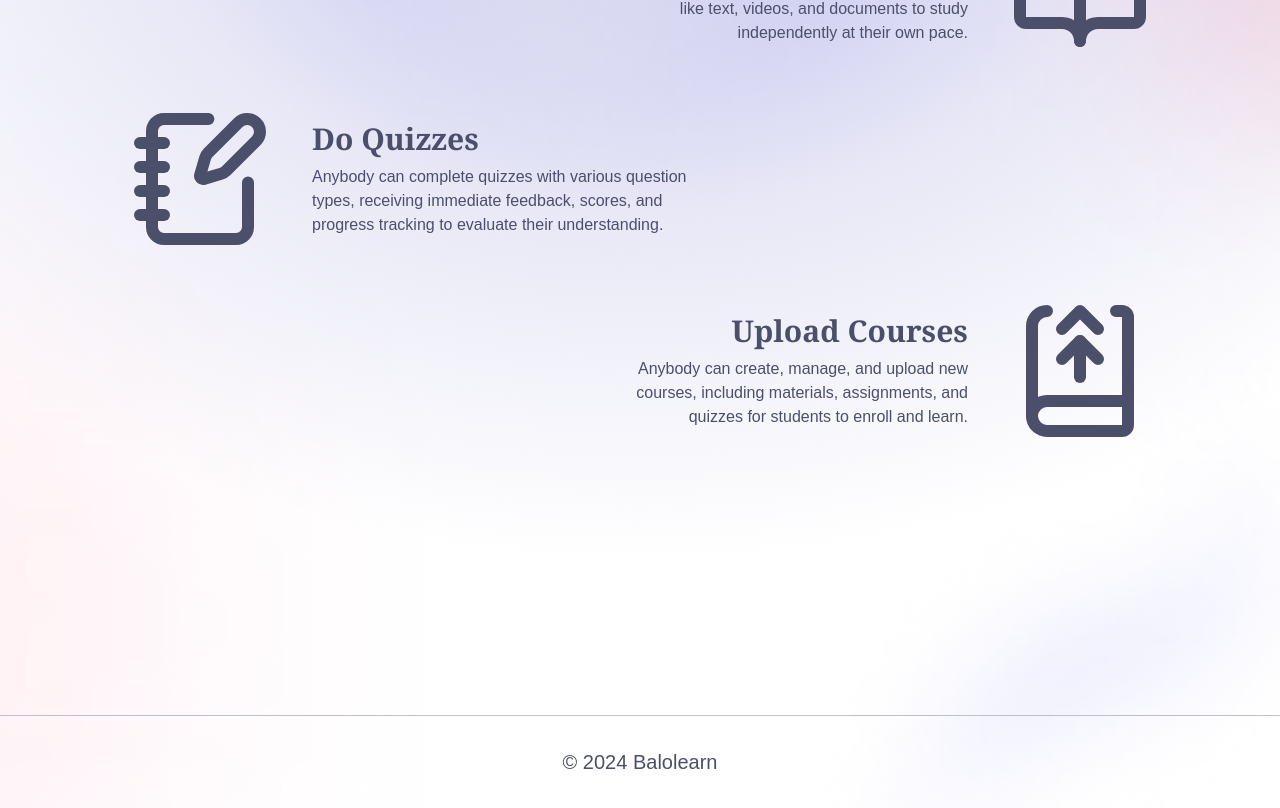
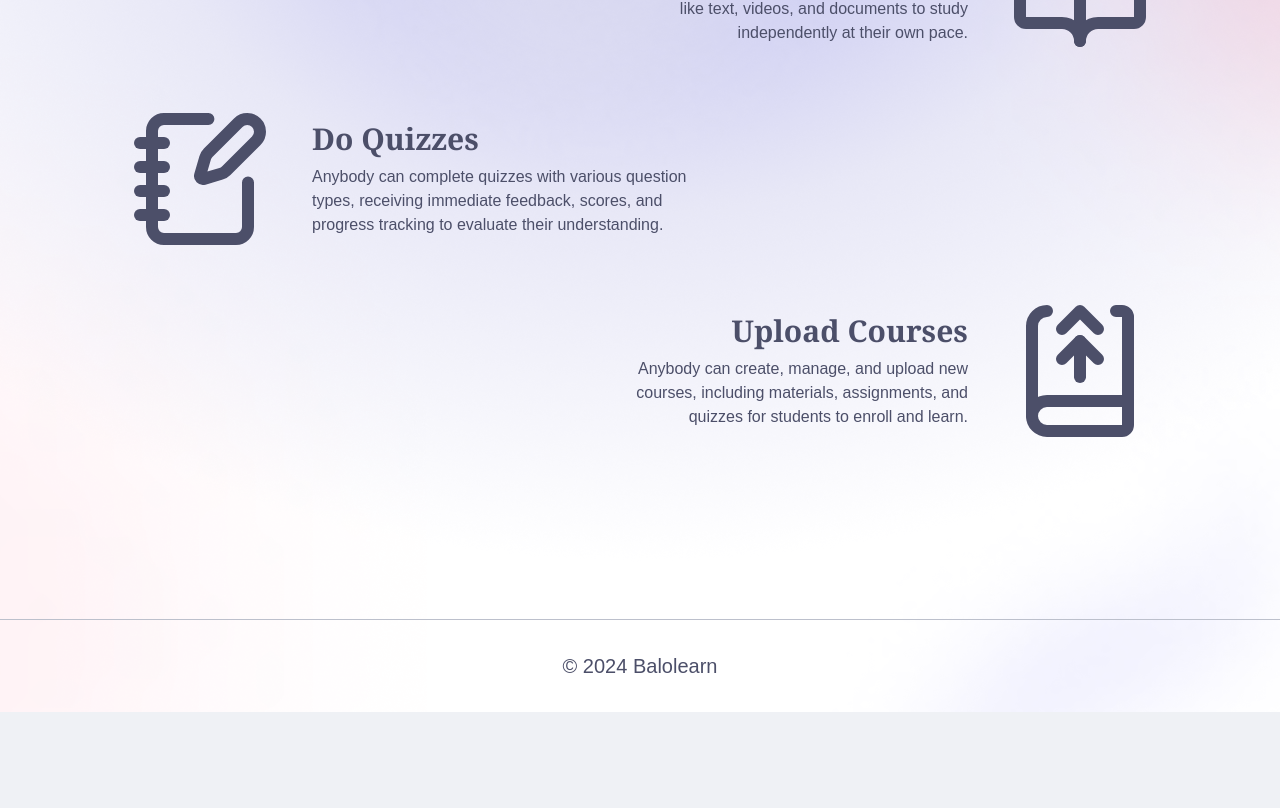
Before and after one commit to CDL48/balolearn, a Next.js app: page / in a window 1280 px wide. Shown: the part 1909-2717 px from the top of the page. After the commit the page ends 2621 px from the top, so only its background shows below. Built offline with nearby package versions, Linux system fonts and the light colour scheme.

Commit message:
refactor: padding adjustments

```diff
--- a/src/app/(main)/courses/materials/layout.tsx
+++ b/src/app/(main)/courses/materials/layout.tsx
@@ -4,7 +4,7 @@ export default function MainLayout({
     children,
 }: Readonly<{ children: React.ReactNode }>) {
     return (
-        <div className="relative mx-auto flex w-fit gap-10">
+        <div className="relative mx-auto flex w-fit gap-10 py-12">
             <Sidebar />
             <section>{children}</section>
         </div>
--- a/src/components/Footer.tsx
+++ b/src/components/Footer.tsx
@@ -1,6 +1,6 @@
 export default function Footer() {
     return (
-        <div className="mt-24 border-t py-8 text-center text-xl">
+        <div className="border-t py-8 text-center text-xl">
             &copy; 2024 Balolearn
         </div>
     );
```
